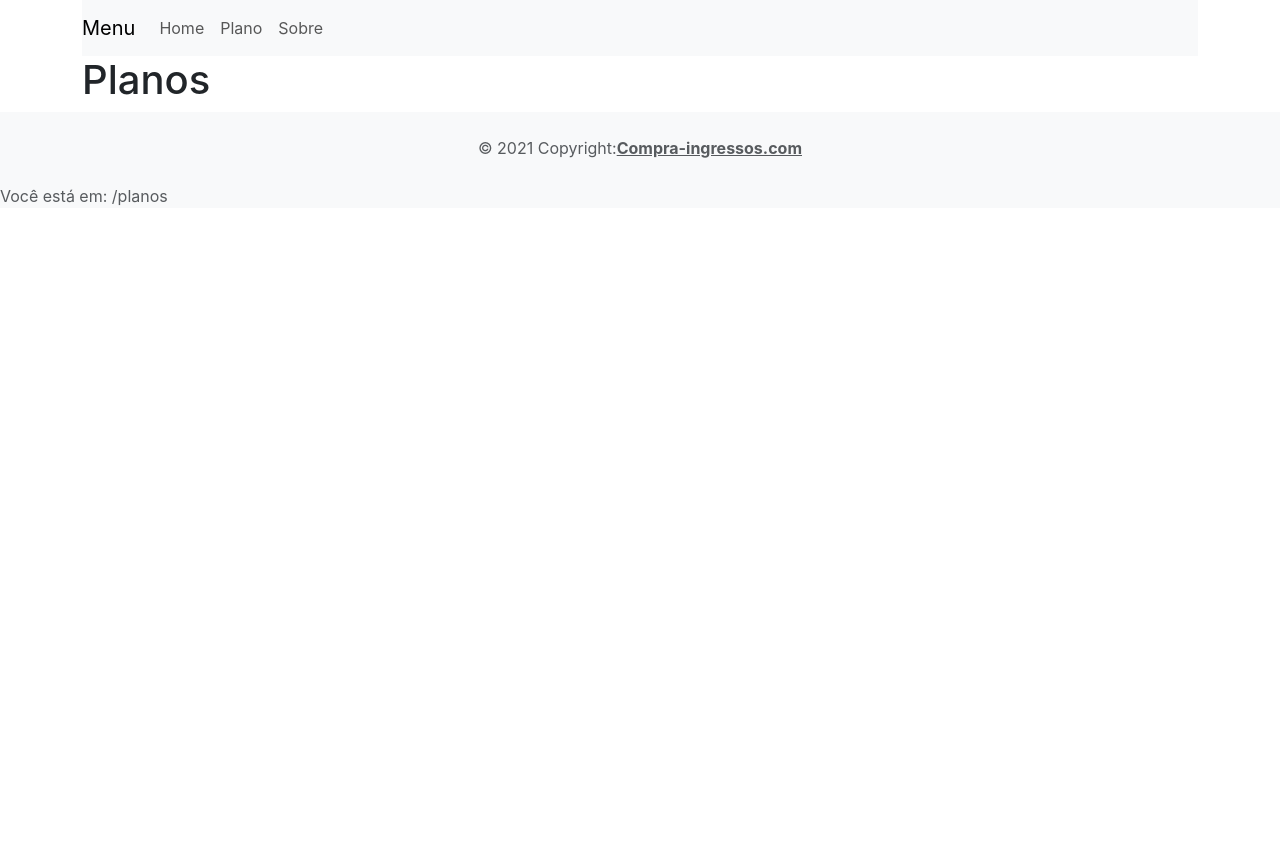
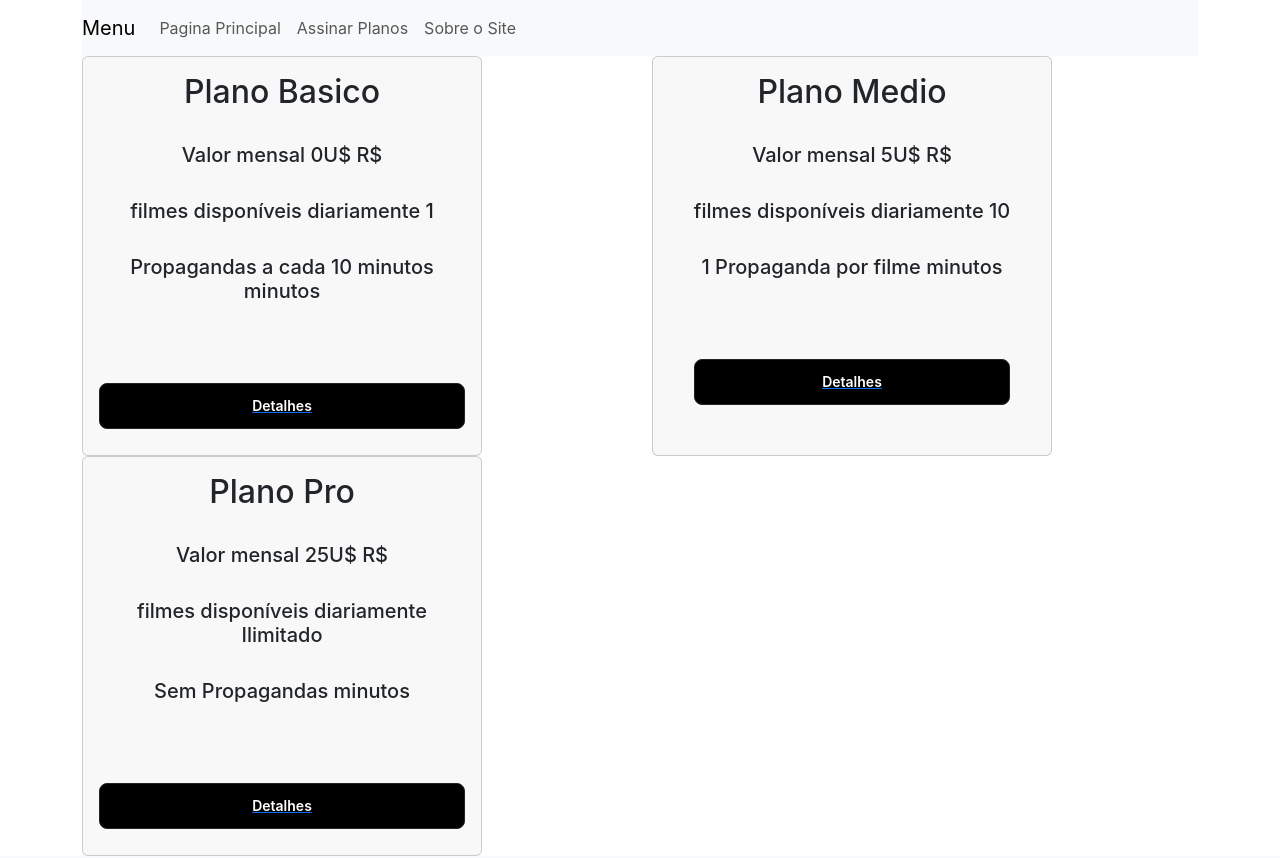
Before and after one commit to victorcals/Web-React, a React (Create React App) app: page /planos in a window 1280 px wide. Shown: the top 858 px of the page. Before the commit the page ends 800 px from the top, so only its background shows below. Built offline with nearby package versions, Linux system fonts and the light colour scheme.

Commit message:
finish plans/not found/about

```diff
--- a/src/App.js
+++ b/src/App.js
@@ -5,6 +5,7 @@ import About from './pages/about'
 import Planos from './pages/planos';
 import Detalhes from './pages/detalhes';
 import Footer from '../src/components/Footer/index';
+import NotFound from './pages/NotFound';
 
 
 
@@ -25,11 +26,10 @@ function App() {
           <div class="collapse navbar-collapse" id="navbarNav">
             <div class="navbar-nav">
 
-              <Link className="nav-item nav-link" to='/'>Home</Link>
-              <Link className="nav-item nav-link" to='/plano'>Plano</Link>
-              <Link className="nav-item nav-link" to='/sobre'>Sobre</Link>
+              <Link className="nav-item nav-link" to='/'>Pagina Principal</Link>
+              <Link className="nav-item nav-link" to='/planos'>Assinar Planos</Link>
+              <Link className="nav-item nav-link" to='/about'>Sobre o Site</Link>
 
-              {/* <Link to='/'>aa</Link> */}
 
             </div>
           </div>
@@ -37,11 +37,17 @@ function App() {
       </div>
 
       <Routes>
+
         <Route path='/' element={<Home />} />
-        <Route path='about/:name' element={<About />} />
+
+        <Route path='about' element={<About />} />
+        {/* <Route path='about/:name' element={<About />} /> */}
+
+
+
         <Route path='planos' element={<Planos />} />z
         <Route path='detalhes/:filme' element={<Detalhes />} />
-        <Route path='*' element={<h1>Pagina não encontrada</h1>} />
+        <Route path='*' element={<NotFound />} />
 
         {/* Criar uma pagina não encontrada
         terminar os estilos das paginas
--- /dev/null
+++ b/src/pages/JinPlanos.css
@@ -0,0 +1,22 @@
+.btn {
+    display: block;
+    border-radius: 0.5rem;
+    background-color: rgb(0, 0, 0);
+    padding: 0.75rem 2rem;
+    text-align: center;
+    font-size: 0.875rem;
+    line-height: 1.25rem;
+    font-weight: 600;
+    color: #fff;
+    outline: 2px solid transparent;
+    outline-offset: 2px;
+    transition: all .1s cubic-bezier(0.4, 0, 0.2, 1);
+}
+
+.btn:hover {
+    background-color: rgb(0, 0, 0);
+}
+
+.btn:active {
+    background-color: rgb(0, 0, 0);
+}
--- /dev/null
+++ b/src/pages/NotFound.js
@@ -0,0 +1,13 @@
+import React from 'react';
+
+
+function About() {
+
+    return (
+        < div class="container" >
+            <h1>Pagina não encontrada</h1>
+        </div >
+    )
+}
+
+export default About;
--- a/src/pages/about.js
+++ b/src/pages/about.js
@@ -7,6 +7,9 @@ function About() {
     return (
         < div class="container" >
             <h1>Ola usuário {name} </h1>
+
+
+            <h3></h3>
             {/* <Footer /> */}
         </div >
     )
--- a/src/pages/planos.js
+++ b/src/pages/planos.js
@@ -1,10 +1,67 @@
 import React from 'react';
+import "./JinPlanos.css";
+
+
+const valores = [{
+
+    "nome": "Plano Basico",
+    "valor": "0U$",
+    "disponivel": "1",
+    "Propagandas": "Propagandas a cada 10 minutos",
+
+},
+{
+    "nome": "Plano Medio",
+    "valor": "5U$",
+    "disponivel": "10",
+    "Propagandas": "1 Propaganda por filme",
+
+},
+{
+    "nome": " Plano Pro",
+    "valor": "25U$",
+    "disponivel": "Ilimitado",
+    "Propagandas": "Sem Propagandas",
+}
+]
+
 
 function Planos() {
     return (
-        < div class="container" >
-            <h1>Planos</h1>
+
+        <div className="container text-center">
+            <div class="row">
+                {valores.map((valores, i) => (
+
+
+                    <div className="col" key={i}>
+                        <div>
+
+                        </div>
+                        <div className="card">
+                            <div className="card-body">
+                                <h2 className="card-title">{valores.nome}</h2><br></br>
+
+                                <h5> Valor mensal {valores.valor} R$</h5><br></br>
+
+                                <h5>filmes disponíveis diariamente  {valores.disponivel}</h5><br></br>
+
+                                <h5>  {valores.Propagandas} minutos</h5><br></br>
+
+                                <a href={`/detalhes/${valores.nome}`}><br></br><br></br>
+
+                                    <div className="btn btn-dark">
+                                        Detalhes  </div>
+                                </a>
+
+
+                            </div>
+                        </div>
+                    </div>
+                ))}
+            </div>
         </div>
+
     )
 }
 
```
Also changed, not shown: nota.txt (added).
